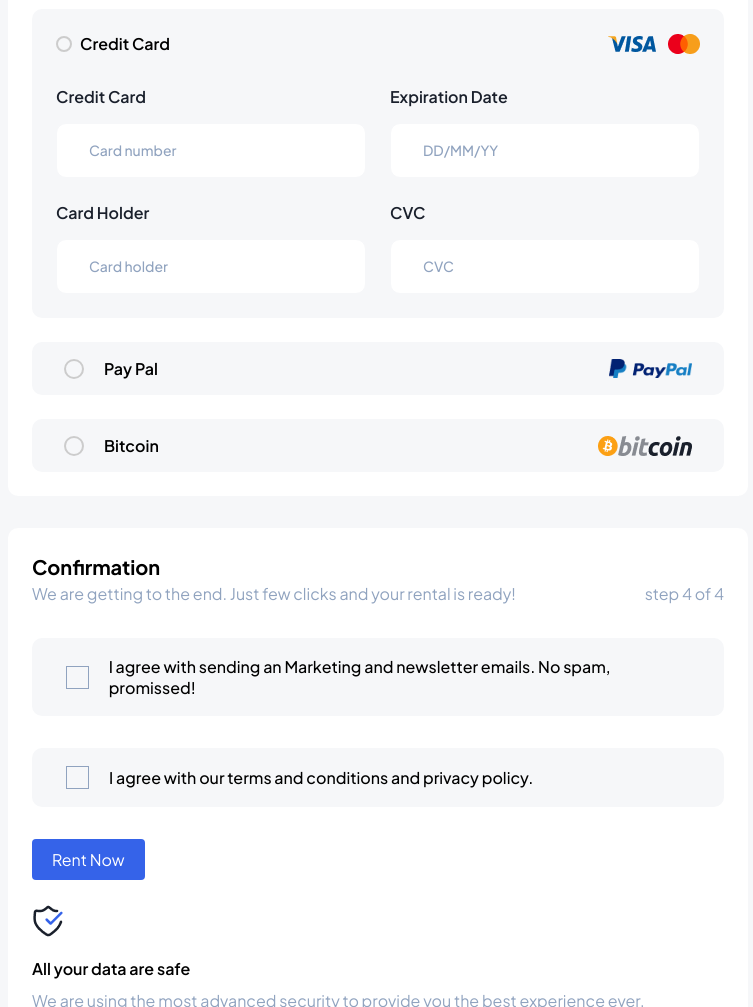
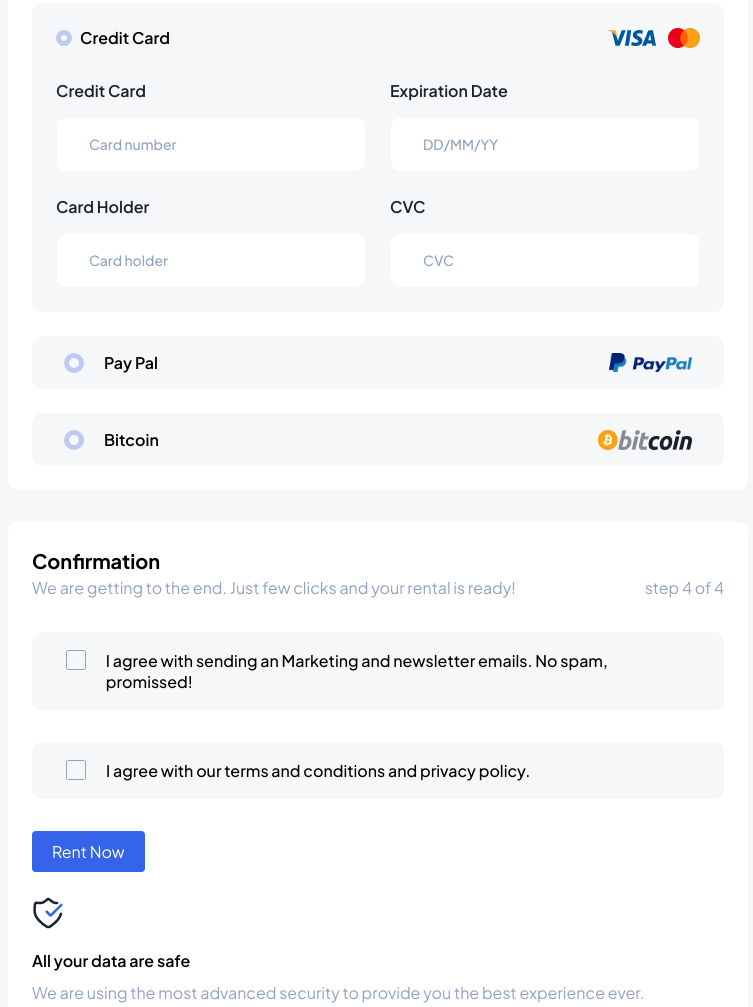
Before and after one commit to anilcodersigdel/figma-design, a plain HTML site: page payment.html in a window 1280 px wide. Shown: the part 1337-2344 px from the top of the page, without its empty margins (24-777 px from the left). Drawn offline with Linux system fonts and the light colour scheme.

Commit message:
radio button plus check box of confirmation part

```diff
--- a/payment.html
+++ b/payment.html
@@ -14,8 +14,7 @@
       href="https://cdnjs.cloudflare.com/ajax/libs/font-awesome/6.5.2/css/all.min.css"
       integrity="sha512-SnH5WK+bZxgPHs44uWIX+LLJAJ9/2PkPKZ5QiAj6Ta86w+fsb2TkcmfRyVX3pBnMFcV7oQPJkl9QevSCWr3W6A=="
       crossorigin="anonymous"
-      referrerpolicy="no-referrer"
-    />
+      referrerpolicy="no-referrer" />
   </head>
 
   <body>
@@ -91,7 +90,7 @@
         <!-- Rental information -->
 
         <div class="info rental">
-          <p class="bill">Billing Info</p>
+          <p class="bill">Rental Info</p>
 
           <div class="wizard 2">
             <p>Please enter your billing information</p>
@@ -176,10 +175,11 @@
             <div class="visa-credit">
               <div class="input-radio">
                 <input
-                  type="radio" id="credit-card" name="credit-card" value="credit-card" />
+                  type="radio" id="credit-card" name="credit-card"
+                  value="credit-card" />
                 <label class="input-label" for="credit-card">Credit Card</label>
               </div>
-               <img src="assets/images/Visa.png" alt="visa logo"/>
+              <img src="assets/images/Visa.png" alt="visa logo" />
 
             </div>
 
@@ -212,8 +212,7 @@
                 type="radio"
                 id="credit-card"
                 name="credit-card"
-                value="credit-card"
-              />
+                value="credit-card" />
               <label class="input-label" for="credit-card">Pay Pal</label>
             </div>
 
@@ -227,8 +226,7 @@
                 type="radio"
                 id="credit-card"
                 name="credit-card"
-                value="credit-card"
-              />
+                value="credit-card" />
               <label class="input-label" for="credit-card">Bitcoin</label>
             </div>
 
@@ -249,23 +247,25 @@
             <p class="step">step 4 of 4</p>
           </div>
 
-          <div class="checkbox 1">
+          <div class="checkbox ">
+
+            <label for="item1">
+
             <input type="checkbox" id="item1" name="item1" value="content1" />
-                <label for="item">
+
               I agree with sending an Marketing and newsletter emails. No spam,
               promissed!</label>
 
           </div>
 
+          <div class="checkbox ">
 
+            <label for="item2">
 
-                <div class="checkbox 2">
             <input type="checkbox" id="item2" name="item2" value="content2" />
-            <label for="item">
+
               I agree with our terms and conditions and privacy policy.</label>
           </div>
-
-
 
           <div class="button-rental">
             <button>Rent Now</button>
@@ -274,7 +274,7 @@
           <div class="safe-data">
             <img
               src="assets/images/ic-security-safety.png"
-              alt="ic-security-safety logo"/>
+              alt="ic-security-safety logo" />
 
             <div class="confirmation-footer">
               <p class="con-f1">All your data are safe</p>
--- a/sass/base/_typography.scss
+++ b/sass/base/_typography.scss
@@ -61,27 +61,27 @@ input[type="radio"] {
     -moz-appearance: none;
     border-radius: 50%;
     outline: none;
-    border: 2px solid #ccc;
-    width: 20px;
-    height: 20px;
+    border: 5px solid #3563E94D;
+    width: 16px;
+    height: 16px;
     //  Border color
 }
 
 // Style the visible part of the custom radio button
-input[type="radio"]:checked {
-    background-color: #4318BF;
-    border-color: #4318BF;
+// input[type="radio"]:checked {
+    // background-color: #4318BF;
+    // border-color: rgba(144, 163, 191, 1);
     // Color when selected
-}
+// }
 
 //  Style the dot inside the custom radio button
 input[type="radio"]::before {
     content: '';
     display: block;
-    width: 7px;
-    height: 7px;
+    width: 8px;
+    height: 8px;
     border-radius: 50%;
-    background-color: #fff;
+    background-color: $primary-color;
     position: relative;
     top: 50%;
     left: 50%;
--- a/sass/pages/_about.scss
+++ b/sass/pages/_about.scss
@@ -157,8 +157,9 @@
                 line-height: 21px;
                 border: 1px solid rgba(246, 247, 249, 1);
                 @include radius;
-                padding: 16px 0 16px 32px;
+                padding: 16px 32px 16px 32px;
                 background-color: $background-color;
+
 
                 &::placeholder{
                     color: $icon-color;
@@ -383,32 +384,42 @@
             @media (max-width:768px){
                padding: 10px 16px;
                gap: 16px;
+
+
+
+
               }
 
-            // input[type="checkbox"] {
-            //     width: 20px; /* Adjust width as needed */
-            //     height: 20px; /* Adjust height as needed */
 
-            @media (max-width:768px){
-                width: 13.33px;
-                height: 13.33px;
+              label{
+                display: flex;
+                gap: 20px;
+                font-weight: 500;
+
+                @media (max-width:768px){
+                  font-size: 12px;
+                }
             }
+
 
             input[type="checkbox"] {
                 appearance: none;
                 -webkit-appearance: none;
                 -moz-appearance: none;
-                width: 23px;
-                height: 23px;
+                width: 20px;
+                height: 20px;
+                border-radius: 1.5px;
                 border: 1px solid rgba(144, 163, 191, 1);
                 // border-radius: 5px;
                 cursor: pointer;
                 position: relative;
 
 
+
+
             }
 
-            /* Custom styles for the checkbox when checked */
+             Custom styles for the checkbox when checked */
             input[type="checkbox"]:checked {
                 background-color: rgba(53, 99, 233, 1);
                 border: none;
@@ -423,8 +434,8 @@
             input[type="checkbox"]:checked::after {
                 content: '';
                 position: absolute;
-                width: 6px;
-                height: 15px;
+                width: 4px;
+                height: 12px;
                 border: solid white;
                 border-width: 0 2px 2px 0;
                 top: 2px;
@@ -435,14 +446,13 @@
 
 
 
+
+
+
+
+
             }
-            label{
-                font-weight: 500;
 
-                @media (max-width:768px){
-                  font-size: 12px;
-                }
-            }
         }
 
       .button-rental{
@@ -619,6 +629,7 @@
             }
         }
     }
+}
 
 
 //    Admin page
@@ -1138,4 +1149,3 @@
     }
 }
 }
-   }
--- a/sass/pages/_home.scss
+++ b/sass/pages/_home.scss
@@ -32,6 +32,10 @@
         }
 
 
+        @media (min-width: 1536px){
+            width: 50%;
+        }
+
     }
 
     .hero-section.second {
@@ -49,6 +53,11 @@
             background-position: bottom;
             min-height: 243px;
             min-width: 100%;
+        }
+
+
+        @media (min-width: 1536px){
+            width: 50%;
         }
 
     }
@@ -312,6 +321,11 @@ header{
         }
 
 
+        @media (min-width: 1536px){
+            width: 100%;
+        }
+
+
 
 
         .address {
@@ -458,6 +472,11 @@ header{
 
                 & .second {
                     min-height: 300px;
+
+
+        @media (min-width: 1536px){
+            width: 100%;
+        }
 
                     .title {
                         padding: 0;
```
Also changed, not shown: sass/main.css, 1 other file. Lines whose indentation alone changed are shown as unchanged.
